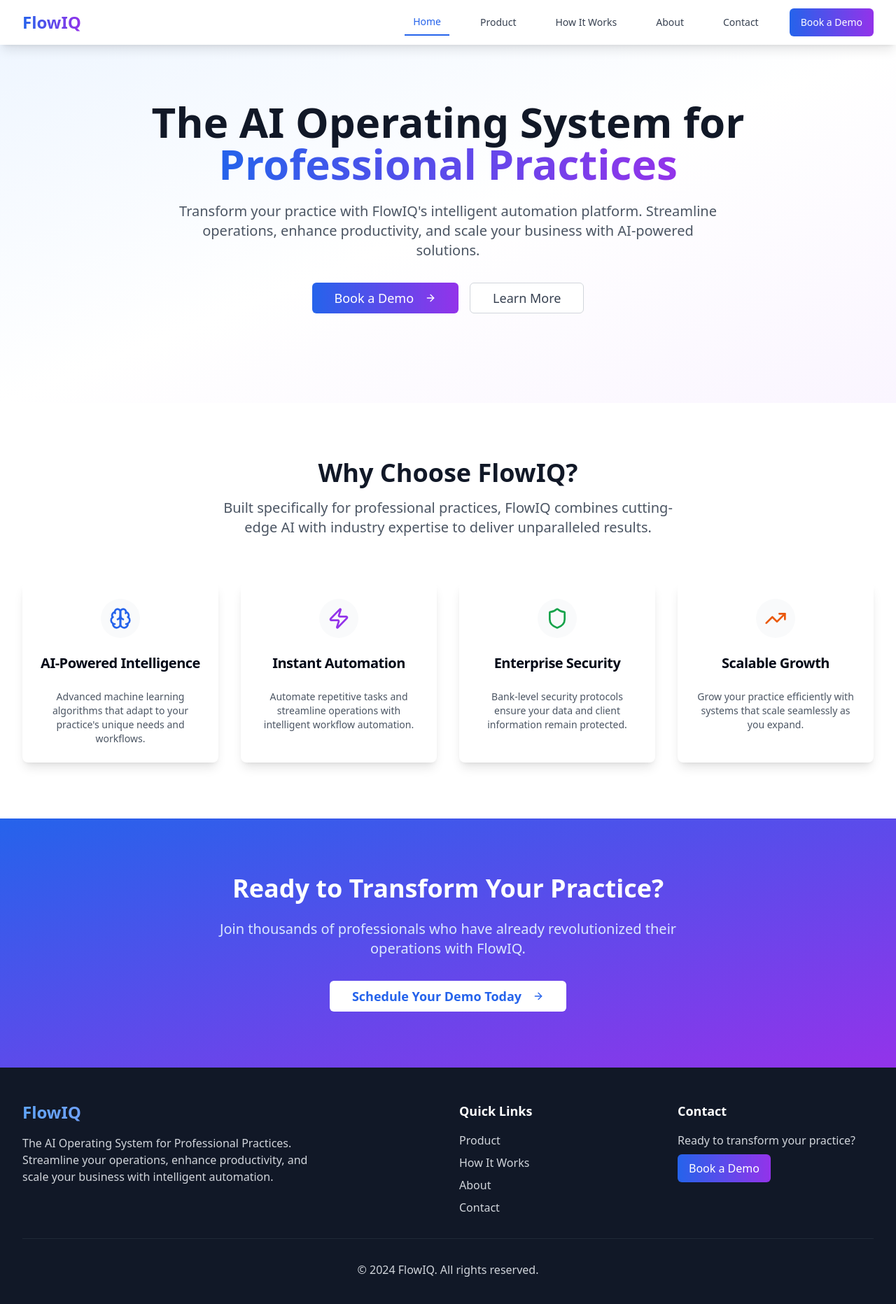
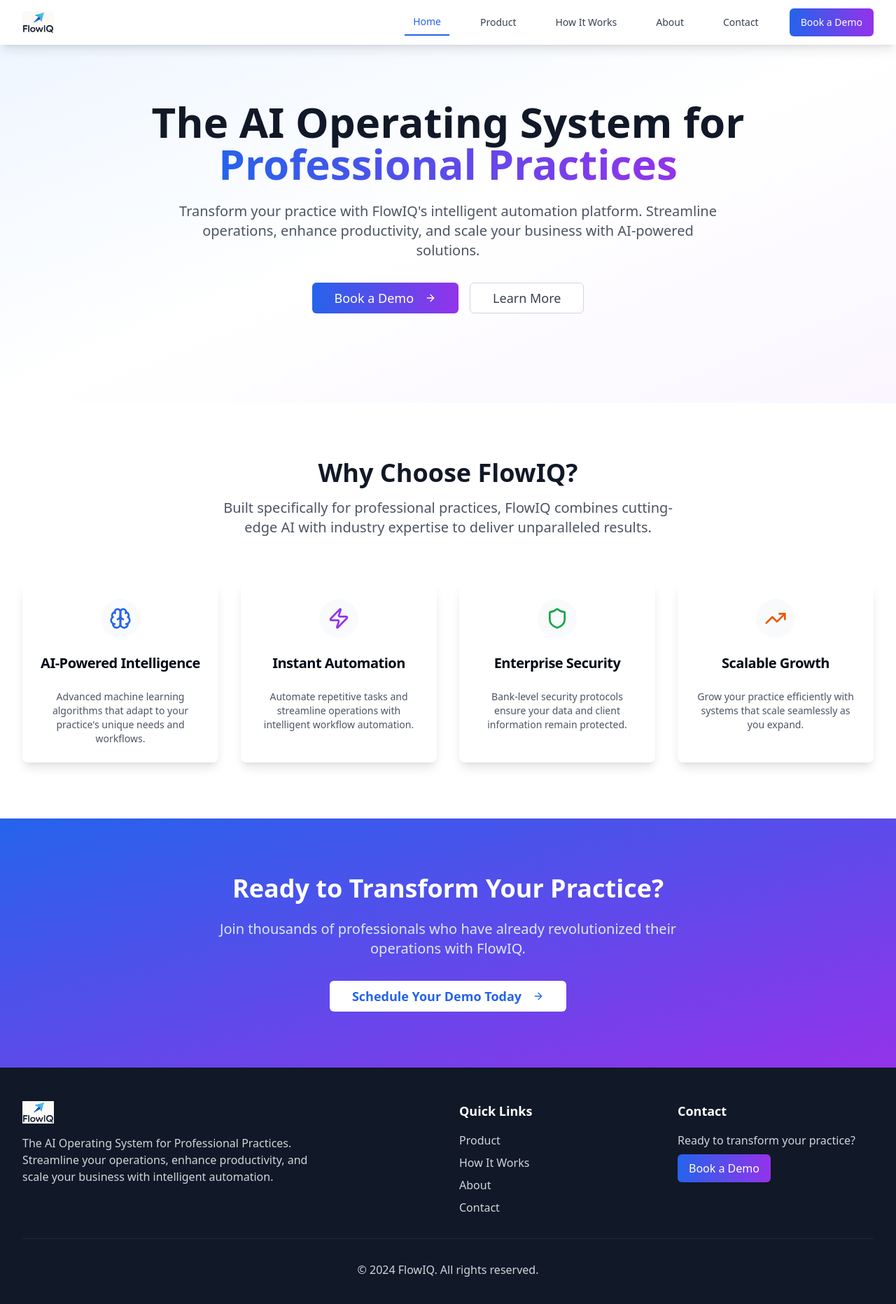
Before and after one commit to jayschaaf71/flowiq-website-hub, a React (Vite) app: page / in a window 1280 px wide. Shown: the top 1864 px of the page at 70% size. Built offline with nearby package versions, Linux system fonts and the light colour scheme.

Commit message:
Add logo image
Integrate the provided logo image into the website's navigation.

```diff
--- a/src/components/Footer.tsx
+++ b/src/components/Footer.tsx
@@ -7,9 +7,11 @@ const Footer = () => {
       <div className="max-w-7xl mx-auto px-4 sm:px-6 lg:px-8 py-12">
         <div className="grid grid-cols-1 md:grid-cols-4 gap-8">
           <div className="col-span-1 md:col-span-2">
-            <div className="text-2xl font-bold bg-gradient-to-r from-blue-400 to-purple-400 bg-clip-text text-transparent mb-4">
-              FlowIQ
-            </div>
+            <img
+              src="/lovable-uploads/1dc3e303-8477-4a7e-813e-189d1d0aa011.png"
+              alt="FlowIQ"
+              className="h-8 w-auto mb-4"
+            />
             <p className="text-gray-300 mb-4 max-w-md">
               The AI Operating System for Professional Practices. Streamline your operations,
               enhance productivity, and scale your business with intelligent automation.
--- a/src/components/Navigation.tsx
+++ b/src/components/Navigation.tsx
@@ -24,9 +24,11 @@ const Navigation = () => {
         <div className="flex justify-between h-16">
           <div className="flex items-center">
             <Link to="/" className="flex-shrink-0">
-              <div className="text-2xl font-bold bg-gradient-to-r from-blue-600 to-purple-600 bg-clip-text text-transparent">
-                FlowIQ
-              </div>
+              <img
+                src="/lovable-uploads/1dc3e303-8477-4a7e-813e-189d1d0aa011.png"
+                alt="FlowIQ"
+                className="h-8 w-auto"
+              />
             </Link>
           </div>
 
```
Also changed, not shown: public/lovable-uploads/1dc3e303-8477-4a7e-813e-189d1d0aa011.png (added).
